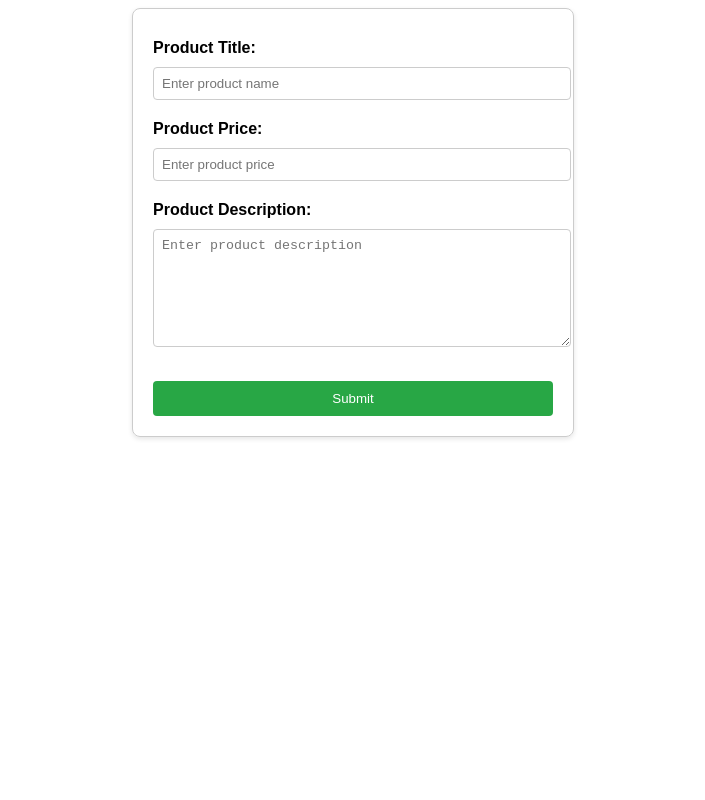
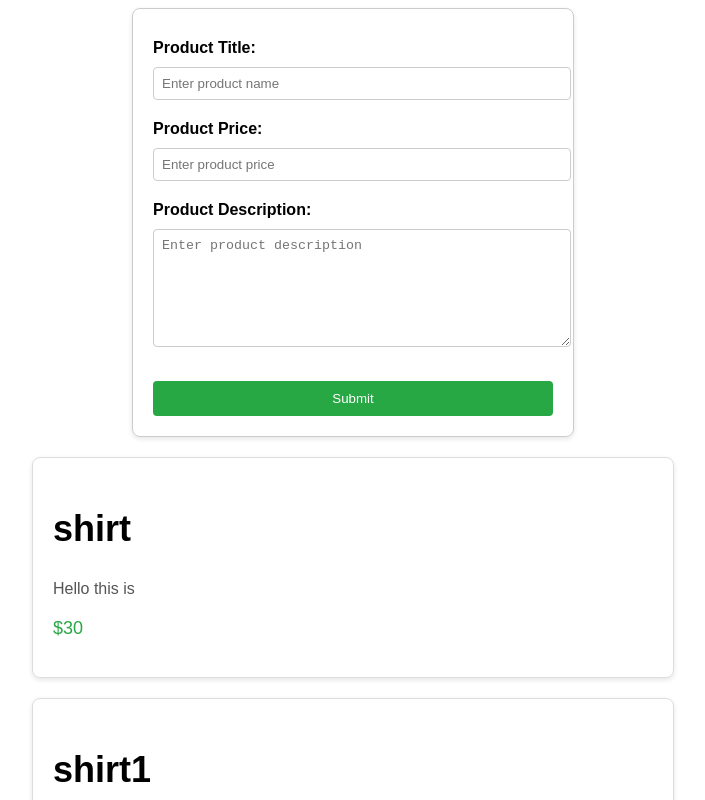
Before and after one commit to Muhammmad-Hassan/fronbakenddevdudes, a React (Vite) app in the folder client/: page / in a window 1280 px wide. Shown: the top 800 px of the page, without its empty margins (287-992 px from the left). Built offline with nearby package versions, Linux system fonts and the light colour scheme.

Commit message:
added product show to show product

```diff
--- a/client/src/App.jsx
+++ b/client/src/App.jsx
@@ -1,9 +1,41 @@
 import React from 'react'
 import ProductForm from './pages/ProductForm'
+import ProductShow from './pages/ProductShow'
 
 function App() {
+  const data = [{
+    productName :  "shirt",
+     productDescription:  "Hello this is ",
+      productPrice : "$30"
+  },{
+    productName :  "shirt1",
+     productDescription:  "Hello this is ",
+      productPrice : "$30"
+  },{
+    productName :  "shirt2",
+     productDescription:  "Hello this is ",
+      productPrice : "$30"
+  },{
+    productName :  "shirt3",
+     productDescription:  "Hello this is ",
+      productPrice : "$30"
+  },{
+    productName :  "shirt4",
+     productDescription:  "Hello this is ",
+      productPrice : "$30"
+  }]
+
   return (
+    <>
     <ProductForm/>
+
+
+  { data.map((item, index) =>(
+       <ProductShow name = {item.productName} description = {item.productDescription} price = {item.productPrice} key={index}/>
+    )
+    )
+  }
+    </>
   )
 }
 
--- /dev/null
+++ b/client/src/pages/ProductShow.css
@@ -0,0 +1,28 @@
+/* ProductShow.css */
+
+.product-container {
+  max-width: 600px;
+  margin: 20px auto;
+  padding: 20px;
+  border: 1px solid #ddd;
+  border-radius: 8px;
+  box-shadow: 0 2px 5px rgba(0, 0, 0, 0.1);
+  font-family: Arial, sans-serif;
+}
+
+.product-title {
+  font-size: 24px;
+  font-weight: bold;
+  margin-bottom: 10px;
+}
+
+.product-description {
+  font-size: 16px;
+  margin-bottom: 20px;
+  color: #555;
+}
+
+.product-price {
+  font-size: 18px;
+  color: #28a745;
+}
--- /dev/null
+++ b/client/src/pages/ProductShow.jsx
@@ -0,0 +1,22 @@
+import React from 'react';
+import './ProductShow.css'; // Import the CSS file for styling
+
+function ProductShow({name, description, price}) {
+    return (
+        <>
+            <div className="product-container">
+                <div className="product-title">
+                    <h2>{name}</h2>
+                </div>
+                <div className="product-description">
+                    <p>{description}</p>
+                </div>
+                <div className="product-price">
+                    <p>{price}</p>
+                </div>
+            </div>
+        </>
+    );
+}
+
+export default ProductShow;
```
